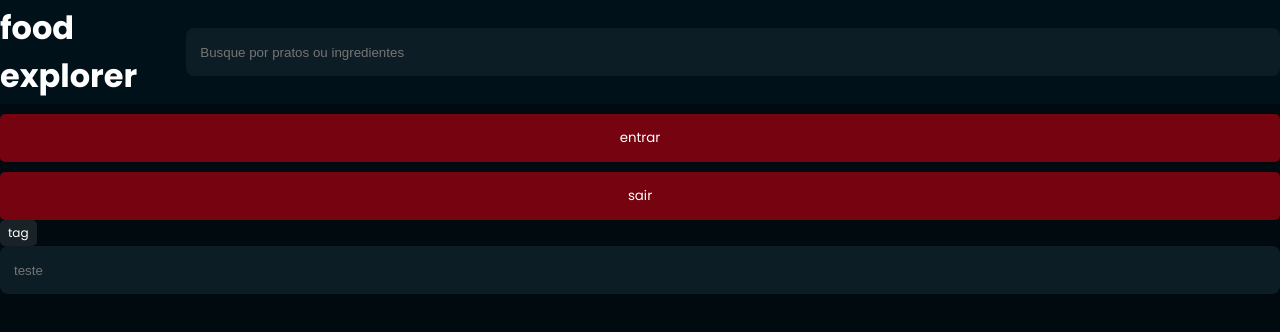
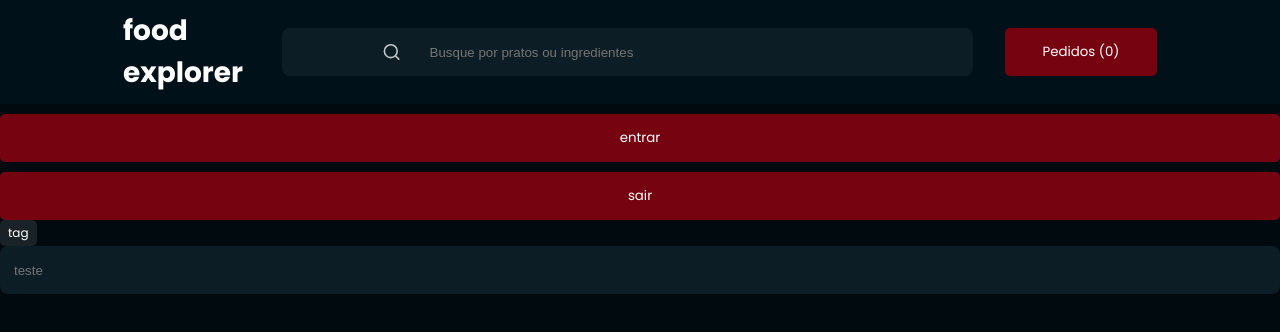
Before and after one commit to beatriz-gm/FoodExplorer, a React (Vite) app: page / in a window 1280 px wide. Shown: the top 332 px of the page. Built offline with nearby package versions, Linux system fonts and the light colour scheme.

Commit message:
reactIconsAdd

```diff
--- a/package.json
+++ b/package.json
@@ -12,6 +12,7 @@
   "dependencies": {
     "react": "^18.3.1",
     "react-dom": "^18.3.1",
+    "react-icons": "^5.4.0",
     "styled-components": "^6.1.14"
   },
   "devDependencies": {
--- /dev/null
+++ b/src/components/Footer/styles.js
@@ -0,0 +1,5 @@
+import styled from "styled-components";
+
+export const Container = styled.div`
+
+`;
--- a/src/components/Header/index.jsx
+++ b/src/components/Header/index.jsx
@@ -1,6 +1,7 @@
 import { Container } from "./styles";
-// import { FiSearch } from 'react-icons/fi';
+import { FiSearch } from 'react-icons/fi';
 import { Input } from "../input";
+import { Button } from "../Button";
 
 export function Header() {
   return(
@@ -9,8 +10,9 @@ export function Header() {
       <Input
         type="text"
         placeholder="Busque por pratos ou ingredientes"
-        // icon={FiSearch}
+        icon={FiSearch}
       />
+      <Button title="Pedidos (0)"/>
     </Container>
   )
 }
--- a/src/components/Header/styles.js
+++ b/src/components/Header/styles.js
@@ -6,8 +6,27 @@ export const Container = styled.div`
 
   display: flex;
   align-items: center;
+  justify-content: center;
   grid-area: header;
+  gap: 32px;
+  padding: 0 123px;
 
   background-color: ${({theme}) => theme.COLORS.DARK600};
 
+  > h1 {
+    font-size: 28px;
+  }
+
+  > input{
+
+  } svg {
+    color: ${({theme}) => theme.COLORS.LIGHT400};
+    margin: 12px 14px 12px 100px;
+  }
+
+  > button {
+    margin: 24px auto;
+    width: 216px;
+  }
+
 `;
--- a/src/components/Input/index.jsx
+++ b/src/components/Input/index.jsx
@@ -1,10 +1,10 @@
 import { Container } from "./styles";
 
-export function Input({...rest}) {
+export function Input({ icon: Icon, ...rest}) {
   return(
     <Container>
+      {Icon && <Icon size={20}/>}
       <input {...rest}/>
-
     </Container>
   )
 }
--- a/src/components/Input/styles.js
+++ b/src/components/Input/styles.js
@@ -32,4 +32,9 @@ export const Container = styled.div`
 
   }
 
+  svg {
+      width: 24px;
+      height: 24px;
+    }
+
 `;
```
Also changed, not shown: src/components/Footer/index.jsx (added, +9 -0 lines), 1 other file (tests, documents, lock files or other folders).
